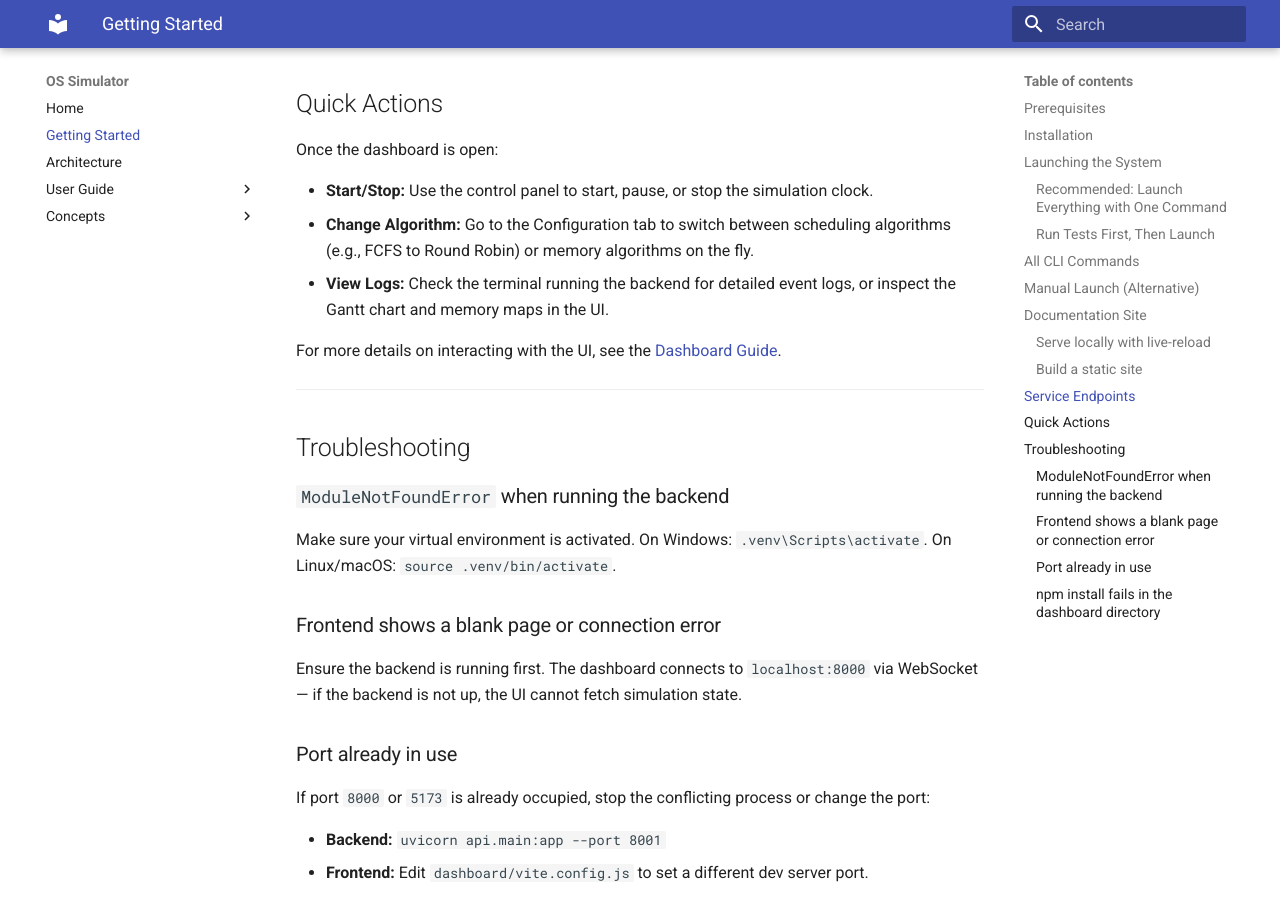
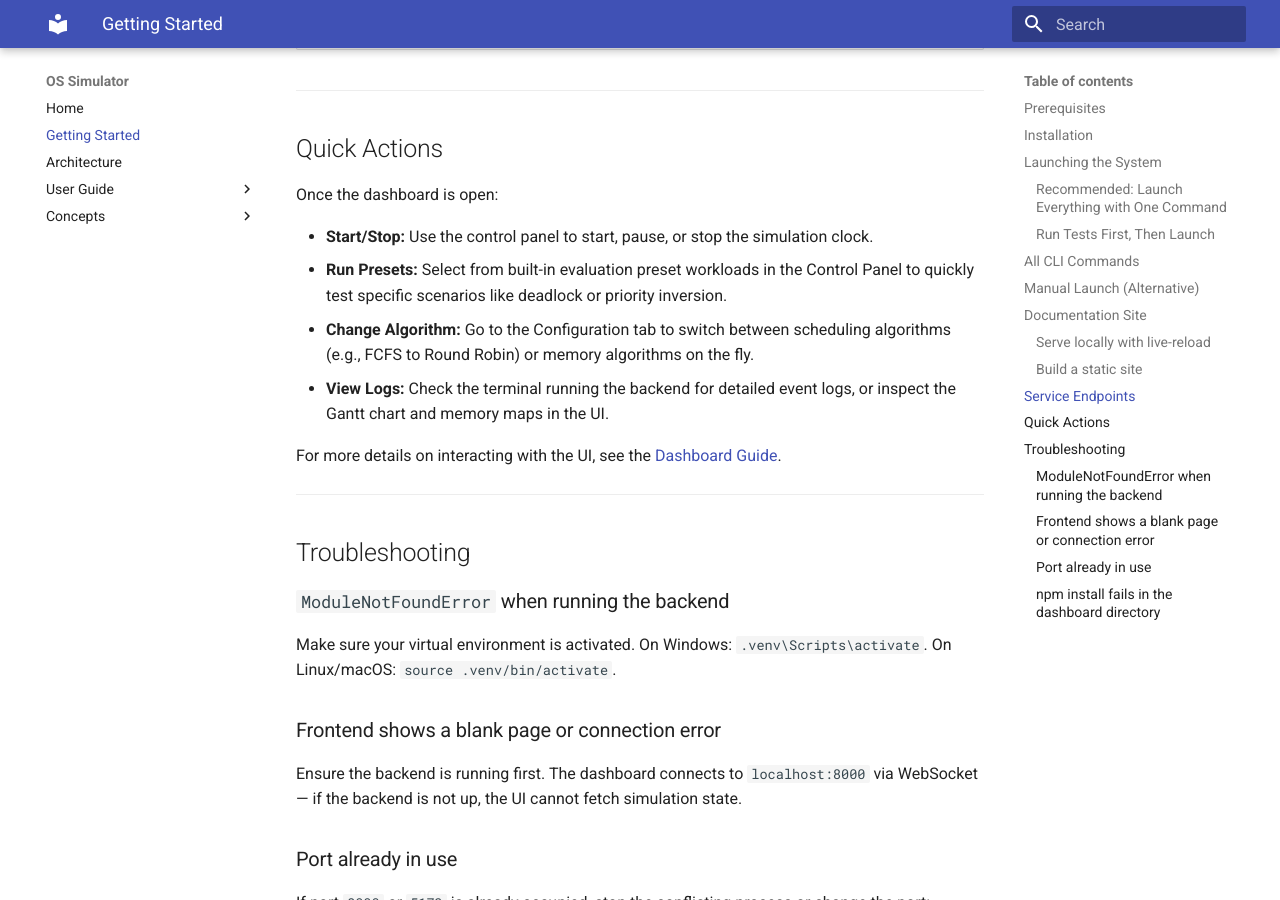
Before and after one commit to Cerjho/OS-Simulator, an MkDocs documentation site: the page built from docs/getting-started.md, in a window 1280 px wide and 900 px high, scrolled down 4010 px. Built offline with MkDocs 1.6.1 and Material for MkDocs 9.7.7, drawn with Linux system fonts in a browser that asks for light colours; some of the changed text lies outside the part shown.

Commit message:
docs: Add setup command and Evaluation Preset Workloads

```diff
--- a/docs/getting-started.md
+++ b/docs/getting-started.md
@@ -79,6 +79,7 @@ This runs the full test suite first. If all tests pass, it automatically starts
 
 | Command | Description |
 |---------|-------------|
+| `python sim_launcher.py setup` | Run first-time setup wizard |
 | `python sim_launcher.py start` | Start backend + frontend together |
 | `python sim_launcher.py all` | Run tests first, then start servers (only if tests pass) |
 | `python sim_launcher.py backend` | Start only the FastAPI backend server |
@@ -168,6 +169,7 @@ Once the system is running, these endpoints are available:
 Once the dashboard is open:
 
 *   **Start/Stop:** Use the control panel to start, pause, or stop the simulation clock.
+*   **Run Presets:** Select from built-in evaluation preset workloads in the Control Panel to quickly test specific scenarios like deadlock or priority inversion.
 *   **Change Algorithm:** Go to the Configuration tab to switch between scheduling algorithms (e.g., FCFS to Round Robin) or memory algorithms on the fly.
 *   **View Logs:** Check the terminal running the backend for detailed event logs, or inspect the Gantt chart and memory maps in the UI.
 
```
Also changed, not shown: README.md (+7 -0 lines).
